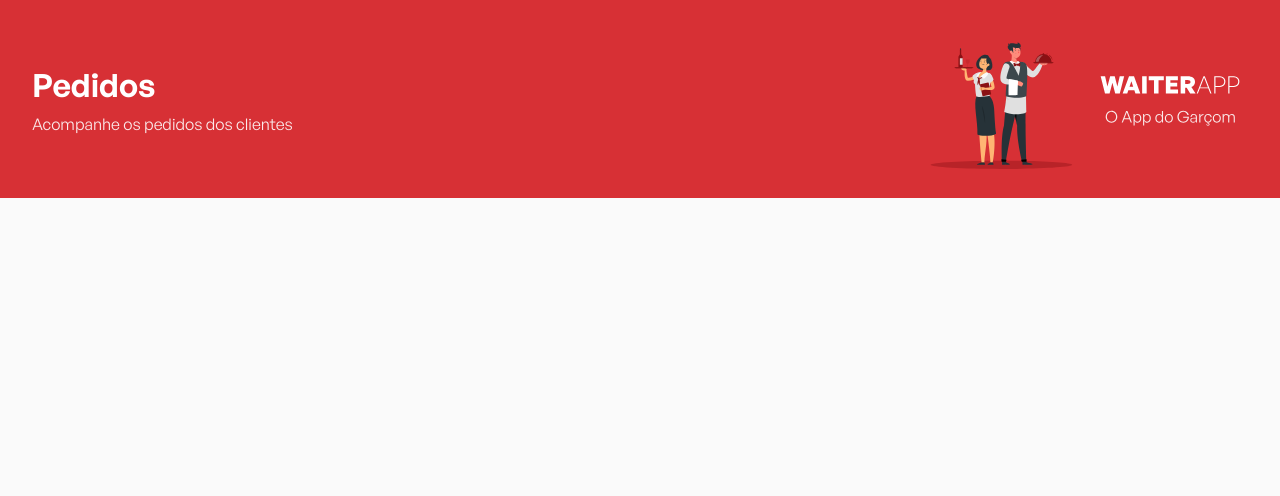
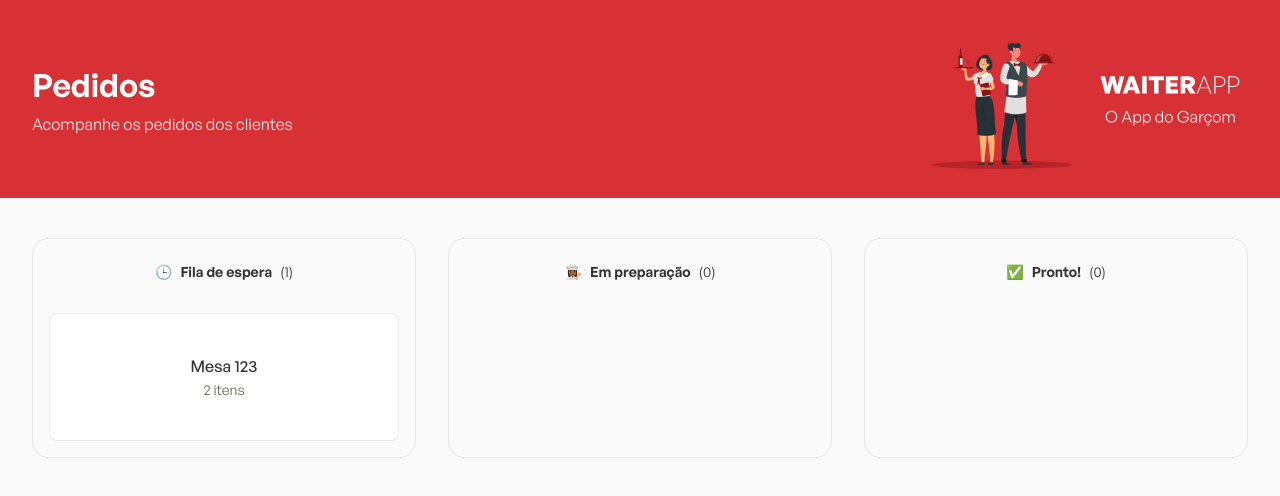
Before and after one commit to arimariojesus/waiterapp-ui, a React (Vite) app: page / in a window 1280 px wide. Shown: the top 496 px of the page. Built offline with nearby package versions, Linux system fonts and the light colour scheme.

Commit message:
feat: add Orders component

```diff
--- a/src/App.tsx
+++ b/src/App.tsx
@@ -1,8 +1,12 @@
 import { Header } from "@/components/Header";
+import { Orders } from "@/components/Orders";
 
 function App() {
   return (
-    <Header />
+    <>
+      <Header />
+      <Orders />
+    </>
   );
 }
 
--- /dev/null
+++ b/src/components/Orders/index.tsx
@@ -0,0 +1,26 @@
+import * as S from './styles';
+
+import { OrdersBoard } from '@/components/OrdersBoard';
+import { orders } from '@/mocks/orders';
+
+export const Orders = () => {
+  return (
+    <S.Container>
+      <OrdersBoard
+        icon="🕒"
+        title="Fila de espera"
+        orders={orders}
+      />
+      <OrdersBoard
+        icon="👩🏾‍🍳"
+        title="Em preparação"
+        orders={[]}
+      />
+      <OrdersBoard
+        icon="✅"
+        title="Pronto!"
+        orders={[]}
+      />
+    </S.Container>
+  );
+};
--- /dev/null
+++ b/src/components/Orders/styles.ts
@@ -0,0 +1,11 @@
+import styled from 'styled-components';
+
+export const Container = styled.section`
+  display: flex;
+  gap: 32px;
+
+  width: 100%;
+  max-width: 1216px;
+
+  margin: 40px auto;
+`;
```
